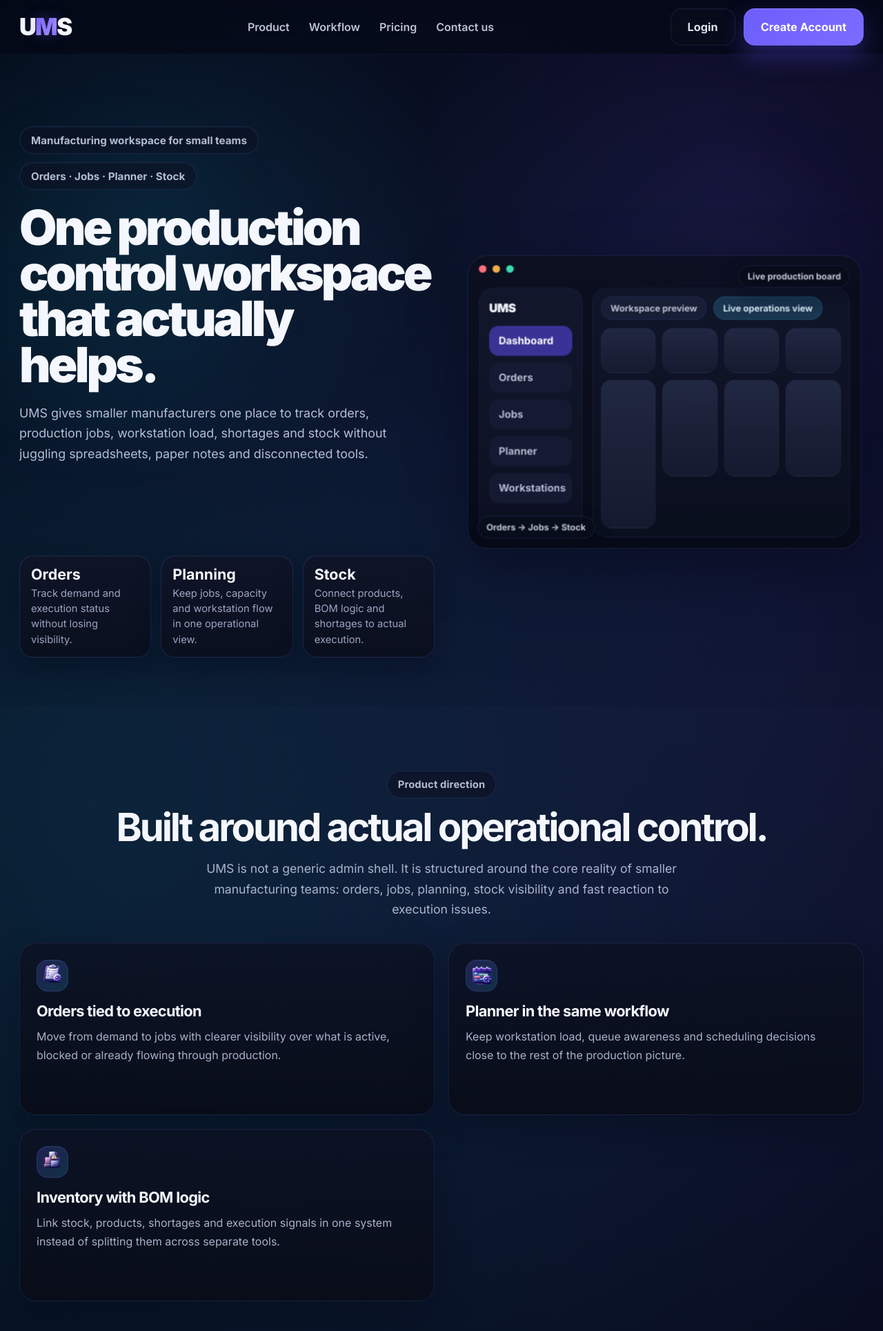
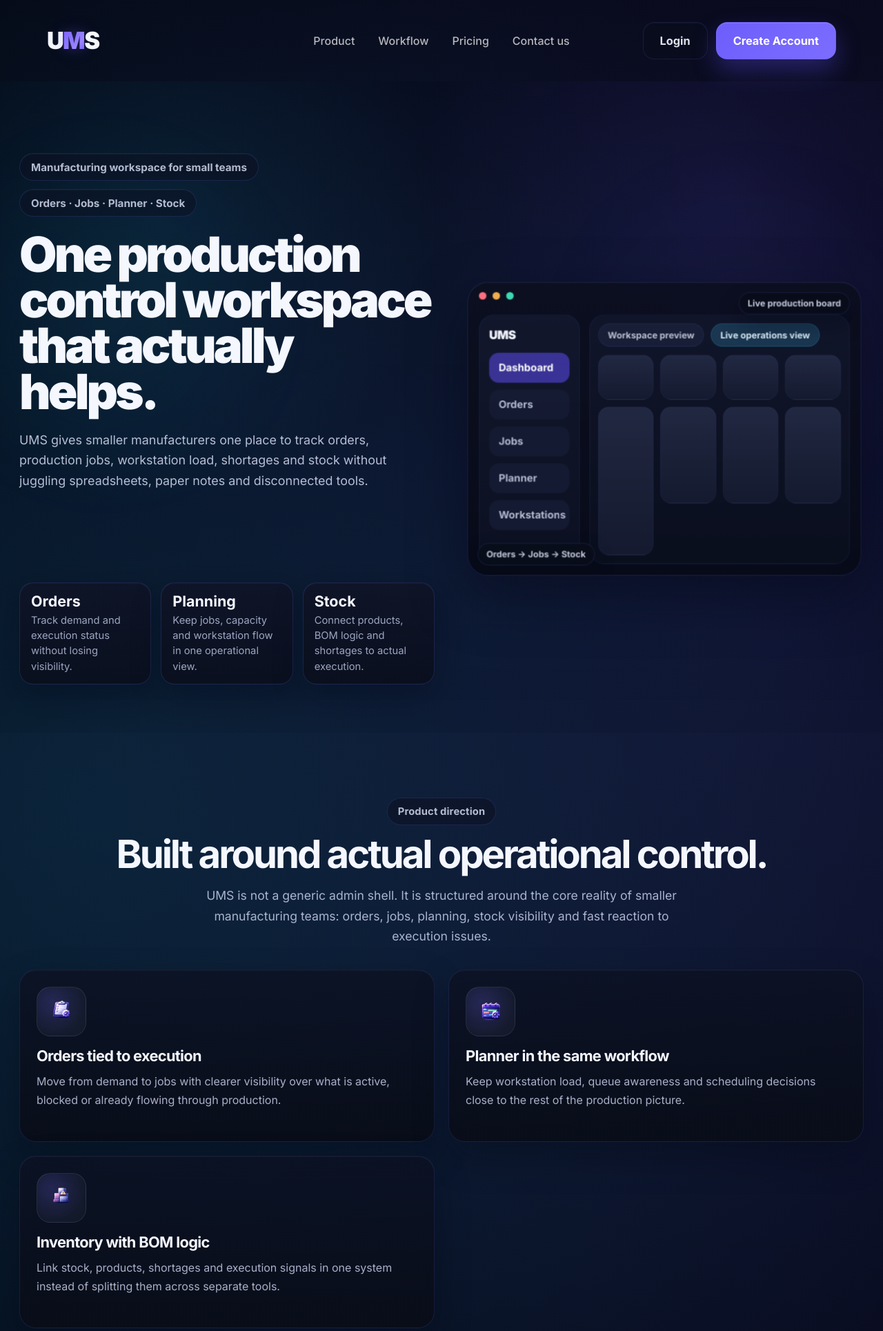
Before and after one commit to bracekk/UMS-Unity-Manufacturing-Solutions, a Flask app: page /landing in a window 1280 px wide. Shown: the top 1929 px of the page at 69% size. Run offline with Flask 3, Linux system fonts and the light colour scheme; some libraries are stand-ins or nearby versions.

Commit message:
Update landing.css

```diff
--- a/static/css/landing.css
+++ b/static/css/landing.css
@@ -123,22 +123,20 @@ svg {
 }
 
 .landing-header {
-    position: sticky;
-    top: 0;
-    z-index: 30;
-    backdrop-filter: blur(18px);
-    background: rgba(4, 8, 20, 0.42);
-    border-bottom: 1px solid rgba(96, 118, 255, 0.08);
-    transition:
-        background 0.24s ease,
-        border-color 0.24s ease,
-        box-shadow 0.24s ease;
+    position: relative;
+    display: flex;
+    align-items: center;
+    justify-content: space-between;
+    padding: 20px 40px;
 }
 
 .landing-header.is-scrolled {
     background: rgba(5, 9, 20, 0.76);
     border-bottom-color: rgba(111, 129, 255, 0.14);
     box-shadow: 0 18px 40px rgba(3, 6, 20, 0.28);
+    backdrop-filter: blur(12px);
+    background: rgba(8, 12, 24, 0.6);
+    border-bottom: 1px solid rgba(255,255,255,0.06);
 }
 
 .landing-header-inner {
@@ -166,6 +164,10 @@ svg {
 }
 
 .landing-nav {
+    position: absolute;
+    left: 50%;
+    transform: translateX(-50%);
+
     display: flex;
     align-items: center;
     gap: 34px;
@@ -717,14 +719,7 @@ svg {
     color: var(--landing-text-soft);
 }
 
-.feature-icon {
-    width: 54px;
-    height: 54px;
-    border-radius: 18px;
-    background: linear-gradient(135deg, rgba(109, 94, 252, 0.22), rgba(53, 212, 255, 0.16));
-    border: 1px solid rgba(108, 124, 255, 0.18);
-    box-shadow: inset 0 1px 0 rgba(255, 255, 255, 0.04);
-}
+
 
 .workflow-grid {
     display: grid;
@@ -1554,11 +1549,8 @@ svg {
     border-radius: 24px;
 }
 
-.feature-icon {
-    width: 46px;
-    height: 46px;
-    border-radius: 16px;
-}
+
+
 
 .feature-card h3 {
     margin: 16px 0 12px;
@@ -2573,3 +2565,295 @@ svg {
         0 0 18px rgba(123, 97, 255, 0.28),
         0 0 32px rgba(123, 97, 255, 0.12);
 }
+
+.feature-icon,
+.workflow-card .step-number {
+    overflow: hidden;
+}
+
+.feature-icon img,
+.workflow-card .step-number img {
+    width: 22px;
+    height: 22px;
+    object-fit: contain;
+    opacity: 0.95;
+    filter:
+        brightness(1.08)
+        saturate(1.08)
+        drop-shadow(0 6px 14px rgba(109, 94, 252, 0.22));
+}
+
+
+.workflow-card .step-number {
+    padding: 0;
+}
+
+.workflow-card .step-number {
+    display: flex;
+    align-items: center;
+    justify-content: center;
+    width: 48px;
+    height: 48px;
+    border-radius: 14px;
+    background: rgba(255,255,255,0.04);
+    border: 1px solid rgba(255,255,255,0.06);
+    margin-bottom: 12px;
+}
+
+.workflow-card .step-number img {
+    width: 26px;
+    height: 26px;
+    object-fit: contain;
+    filter:
+        brightness(1.08)
+        drop-shadow(0 6px 16px rgba(109, 94, 252, 0.2));
+}
+/* =========================================
+   FINAL preview containment fix
+========================================= */
+
+.hero-visual-panel,
+.preview-window,
+.preview-window-body,
+.hero-panel-body,
+.preview-app-shell,
+.preview-main,
+.preview-grid,
+.preview-sidebar {
+    min-width: 0;
+}
+
+.hero-visual-panel,
+.preview-window {
+    overflow: hidden;
+}
+
+.hero-visual-panel .preview-app-shell,
+.workspace-preview-visual .preview-app-shell {
+    display: grid;
+    grid-template-columns: 148px minmax(0, 1fr);
+    gap: 14px;
+    align-items: stretch;
+}
+
+.hero-visual-panel .preview-sidebar,
+.workspace-preview-visual .preview-sidebar {
+    width: 100%;
+    min-width: 0;
+    overflow: hidden;
+}
+
+.hero-visual-panel .preview-sidebar-nav,
+.workspace-preview-visual .preview-sidebar-nav {
+    gap: 10px;
+}
+
+.hero-visual-panel .preview-nav-item,
+.workspace-preview-visual .preview-nav-item {
+    min-width: 0;
+    width: 100%;
+    white-space: nowrap;
+    overflow: hidden;
+    text-overflow: ellipsis;
+}
+
+.hero-visual-panel .preview-main,
+.workspace-preview-visual .preview-main {
+    min-width: 0;
+    width: 100%;
+    overflow: hidden;
+}
+
+.hero-visual-panel .preview-toolbar,
+.workspace-preview-visual .preview-toolbar {
+    display: flex;
+    flex-wrap: wrap;
+    gap: 10px;
+    min-width: 0;
+}
+
+.hero-visual-panel .preview-chip,
+.workspace-preview-visual .preview-chip {
+    min-width: 0;
+    max-width: 100%;
+    overflow: hidden;
+    text-overflow: ellipsis;
+}
+
+.hero-visual-panel .preview-grid,
+.workspace-preview-visual .preview-grid {
+    width: 100%;
+    min-width: 0;
+    display: grid;
+    grid-template-columns: repeat(4, minmax(0, 1fr));
+}
+
+.hero-visual-panel .preview-card,
+.workspace-preview-visual .preview-card {
+    width: 100%;
+    min-width: 0;
+}
+
+.workspace-preview-visual .preview-window {
+    max-width: 100%;
+}
+
+.workspace-preview-visual {
+    min-width: 0;
+}
+
+@media (max-width: 1080px) {
+    .hero-visual-panel .preview-app-shell,
+    .workspace-preview-visual .preview-app-shell {
+        grid-template-columns: 140px minmax(0, 1fr);
+    }
+}
+
+@media (max-width: 720px) {
+    .hero-visual-panel .preview-app-shell,
+    .workspace-preview-visual .preview-app-shell {
+        grid-template-columns: 1fr;
+    }
+
+    .hero-visual-panel .preview-grid,
+    .workspace-preview-visual .preview-grid {
+        grid-template-columns: repeat(2, minmax(0, 1fr));
+    }
+}
+.landing-nav {
+    display: flex;
+    align-items: center;
+    gap: 26px;
+    flex-wrap: nowrap;
+}
+
+.landing-nav a {
+    white-space: nowrap;
+}
+
+@media (max-width: 1180px) {
+    .landing-nav {
+        gap: 22px;
+    }
+
+    .landing-nav a {
+        font-size: 0.96rem;
+    }
+}
+
+.feature-icon {
+    display: flex;
+    align-items: center;
+    justify-content: center;
+
+    width: 72px;
+    height: 72px;
+
+    border-radius: 20px;
+
+    background:
+        radial-gradient(circle at 30% 30%, rgba(109,94,252,0.18), transparent 70%),
+        rgba(255,255,255,0.04);
+
+    border: 1px solid rgba(255,255,255,0.08);
+
+    margin-bottom: 16px;
+
+    transition: all 0.25s ease;
+}
+
+.feature-icon img {
+    width: 42px;
+    height: 42px;
+    object-fit: contain;
+
+    filter:
+        brightness(1.15)
+        saturate(1.15)
+        drop-shadow(0 10px 26px rgba(109, 94, 252, 0.35));
+
+    transition: transform 0.25s ease;
+}
+.landing-nav {
+    display: flex;
+    justify-content: center;
+    align-items: center;
+    gap: 34px;
+}
+.landing-actions {
+    display: flex;
+    align-items: center;
+    gap: 14px;
+}
+
+.landing-nav a {
+    position: relative;
+    font-weight: 500;
+    color: rgba(255,255,255,0.7);
+    transition: all 0.2s ease;
+}
+
+.landing-nav a:hover {
+    color: #fff;
+}
+
+.landing-nav a::after {
+    content: "";
+    position: absolute;
+    left: 50%;
+    bottom: -6px;
+    width: 0%;
+    height: 2px;
+    background: linear-gradient(90deg, #6d5efc, #4f8cff);
+    transition: all 0.25s ease;
+    transform: translateX(-50%);
+    border-radius: 999px;
+}
+
+.landing-nav a:hover::after {
+    width: 70%;
+}
+@media (max-width: 900px) {
+    .landing-nav {
+        display: none;
+    }
+}
+
+.feature-card:hover .feature-icon {
+    transform: translateY(-2px) scale(1.05);
+    border-color: rgba(109,94,252,0.35);
+}
+
+.feature-card:hover .feature-icon img {
+    transform: scale(1.08);
+}
+.workflow-card .step-number {
+    display: flex;
+    align-items: center;
+    justify-content: center;
+
+    width: 60px;
+    height: 60px;
+
+    border-radius: 18px;
+
+    background:
+        radial-gradient(circle at 30% 30%, rgba(79,140,255,0.18), transparent 70%),
+        rgba(255,255,255,0.04);
+
+    border: 1px solid rgba(255,255,255,0.08);
+
+    margin-bottom: 14px;
+}
+.workflow-card .step-number img {
+    width: 36px;
+    height: 36px;
+
+    object-fit: contain;
+
+    filter:
+        brightness(1.12)
+        drop-shadow(0 8px 20px rgba(79, 140, 255, 0.3));
+
+    transition: transform 0.2s ease;
+}
```
